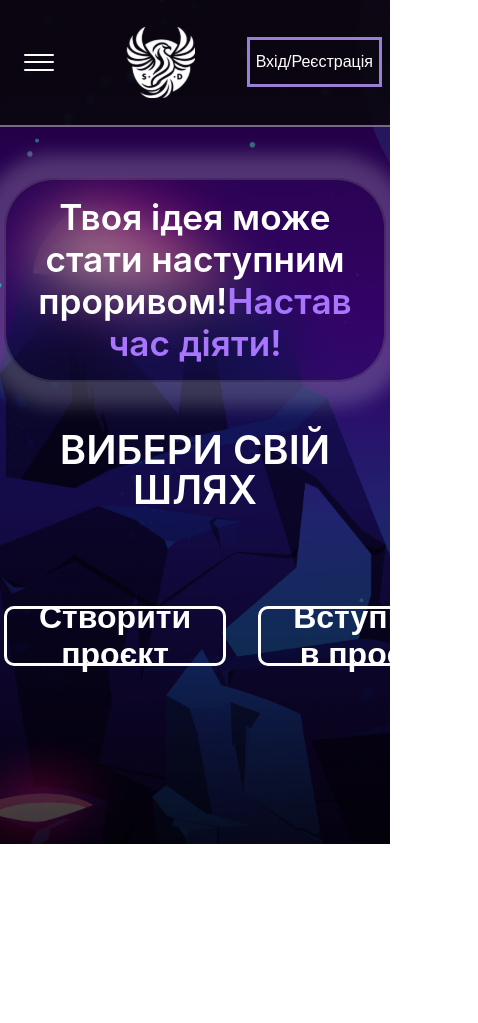
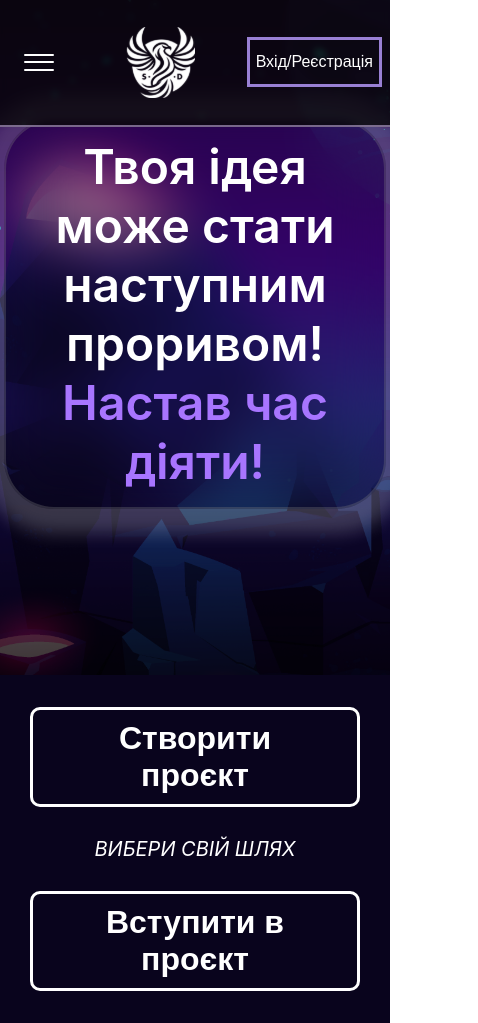
Before and after one commit to DUIKTSSD/ssd, a React (Vite) app in the folder client/: page /ssd/projects in a window 390 px wide. Shown: the whole page, 478 px wide, since content can reach past the window. Before the commit the page ends 844 px from the top, so only its background shows below. Built offline with nearby package versions, Linux system fonts and the light colour scheme; a web font is replaced by a local one.

Commit message:
made projects introduce into mobile + add mobile-first approach

```diff
--- a/client/src/components/projectsPage/components/pathSelection_section/pathSelection.module.scss
+++ b/client/src/components/projectsPage/components/pathSelection_section/pathSelection.module.scss
@@ -5,7 +5,7 @@
 
 .pathSelection {
   width: 100%;
-  height: 100vh;
+  height: 80vh;
   background:
     linear-gradient(rgba(0, 0, 0, 0.35), rgba(0, 0, 0, 0.35)), /* Полупрозрачный черный цвет */
     url("../../../../assets/main-page_background.png") no-repeat left / cover; /* Изображение */
@@ -23,7 +23,7 @@
     margin-bottom: 3rem;
   }
 
-  &__title h1  { // ну перебить хуйню надо было. !TODO потом переделать
+  &__title h1 {
     text-align: center;
     font-size: sizes.$h1_font-size * 1.5;
     max-width: sizes.$screen_size-sm - 150px;
@@ -31,19 +31,15 @@
 
     @include mixins.glass-effect($padding: 1rem);
     @include mixins.glass-shadow();
+  }
 
-
-    @include mixins.responsive_mobile() {
-      font-size: sizes.$h1_font-size * 1.1;
-    }
-  }
   &__title_highlight {
     color: colors.$spanHighlightColor;
+    font-size: inherit;
   }
 
   &__btn {
     max-width: 400px;
-    max-height: 60px;
     font-size: sizes.$p_font-size * 2;
     @include fonts.montserrat-bold;
     line-height: normal;
@@ -58,16 +54,24 @@
 
     color: colors.$default_white;
     cursor: pointer;
-  }
-  &__btn:hover {
-    background: colors.$btn-hover-color;
-    box-shadow: 0px 0px 19.6px 7px colors.$btn-hover-color;
+
+    // Мобильные стили
+    height: 100px;
+
+    &:hover,
+    &:active {
+      background: colors.$btn-hover-color;
+      box-shadow: 0px 0px 19.6px 7px colors.$btn-hover-color;
+    }
   }
 
   &__subtitle {
-    margin-bottom: 6rem;
-    font-size: sizes.$h3_font-size * 2;
-    text-align: center;
+    display: none;
+  }
+
+  &__subtitle_mobile {
+    font-style: italic;
+    font-weight: normal;
   }
 
   &__buttons {
@@ -84,21 +88,47 @@
     width: 100%;
   }
 
-  .connection_lines {
-    position: absolute;
-    top: 0;
-    left: 50%;
-    transform: translateX(-50%);
-    width: 100%;
-    height: 100%;
-    max-width: 200px;
-    max-height: 100px; /* Зменшуємо максимальну висоту */
-    pointer-events: none; /* Щоб SVG не заважав натискати кнопки */
+  &__buttons_medium {
+    display: none; // Скрываем на мобильных устройствах
+  }
 
-    path {
-      stroke-dasharray: 1000;
-      stroke-dashoffset: 1000;
-      animation: drawLine 2s ease forwards;
+  &__buttons_low {
+    padding: 2rem 0;
+    display: flex;
+    flex-direction: column;
+    background: colors.$btn_mobile-bg;
+    align-items: center;
+
+    > a {
+      max-width: 330px;
+    }
+  }
+
+  // Медиазапросы для планшетов и десктопов
+  @include mixins.responsive_from(sizes.$screen_size-sm) {
+    background:
+      linear-gradient(rgba(0, 0, 0, 0), rgba(0, 0, 0, 0)),
+      url("../../../../assets/main-page_background.png") no-repeat center / cover;
+
+    height: 100vh;
+
+    &__subtitle {
+      display: block;
+      text-align: center;
+      font-size: sizes.$h3_font-size * 1.5;
+      margin-bottom: 6rem;
+    }
+
+    &__buttons_medium {
+      display: flex;
+    }
+
+    &__btn {
+      max-height: 60px;
+    }
+
+    &__buttons_low {
+      display: none; // Скрываем на планшетах и выше
     }
   }
 }
--- a/client/src/components/projectsPage/components/pathSelection_section/pathSelection.tsx
+++ b/client/src/components/projectsPage/components/pathSelection_section/pathSelection.tsx
@@ -8,14 +8,15 @@ const PathSelection: React.FC = () => {
     const [buttons, setButtons] = useState<HTMLDivElement | null>(null);
 
     return (
+        <>
             <div className={styles.pathSelection}>
                 <div className={styles.pathSelection__container}>
                     <div className={styles.pathSelection__title}>
                         <h1>
                             Твоя ідея може стати наступним проривом!
-                        <span className={styles.pathSelection__title_highlight}>
+                            <p className={styles.pathSelection__title_highlight}>
                                 Настав час діяти!
-                        </span>
+                            </p>
                         </h1>
                     </div>
                     <div className={styles.pathSelection__buttons_wrapper}>
@@ -31,7 +32,7 @@ const PathSelection: React.FC = () => {
                         />
                         <div
                             ref={setButtons}
-                        className={styles.pathSelection__buttons}
+                            className={`${styles.pathSelection__buttons} ${styles.pathSelection__buttons_medium}`}
                         >
                             <GoToBtn url="/projectsCreation" label="Створити проєкт"/>
                             <GoToBtn url="/projectsJoin" label="Вступити в проєкт"/>
@@ -39,6 +40,14 @@ const PathSelection: React.FC = () => {
                     </div>
                 </div>
             </div>
+            <div
+                className={`${styles.pathSelection__buttons} ${styles.pathSelection__buttons_low}`}
+            >
+                <GoToBtn url="/projectsCreation" label="Створити проєкт"/>
+                <h3 className={styles.pathSelection__subtitle_mobile}>ВИБЕРИ СВІЙ ШЛЯХ</h3>
+                <GoToBtn url="/projectsJoin" label="Вступити в проєкт"/>
+            </div>
+        </>
     );
 }
 
--- a/client/src/styles/_variables/_colors.scss
+++ b/client/src/styles/_variables/_colors.scss
@@ -55,6 +55,7 @@ $footer_bg: rgba(5, 0, 23, 0.97);
 //projects page
 $spanHighlightColor: #A875FF;
 $btn-hover-color: #4B2CFF;
+$btn_mobile-bg: #09041D;
 
 // admin page
 
```
Lines whose indentation alone changed are shown as unchanged.
